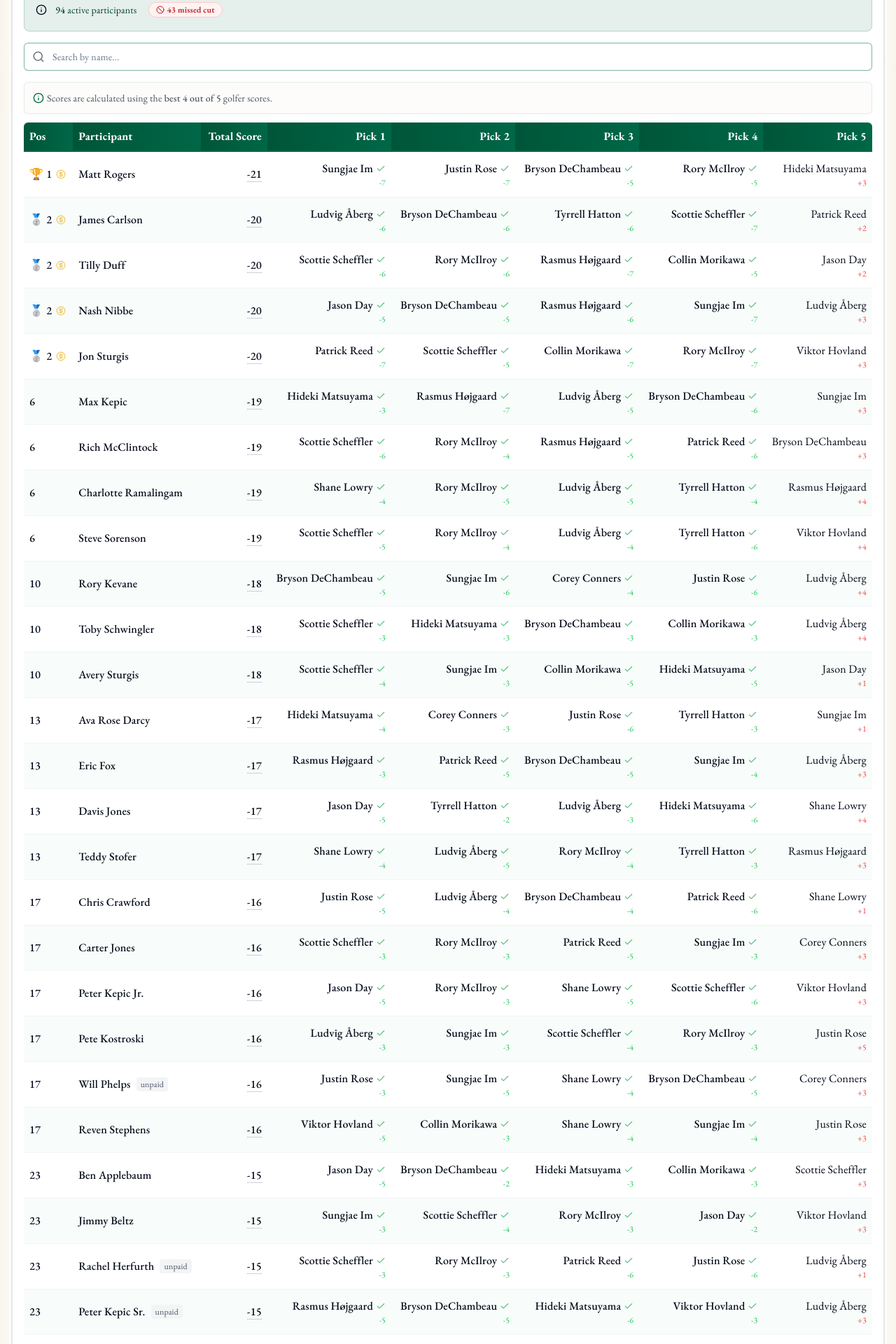
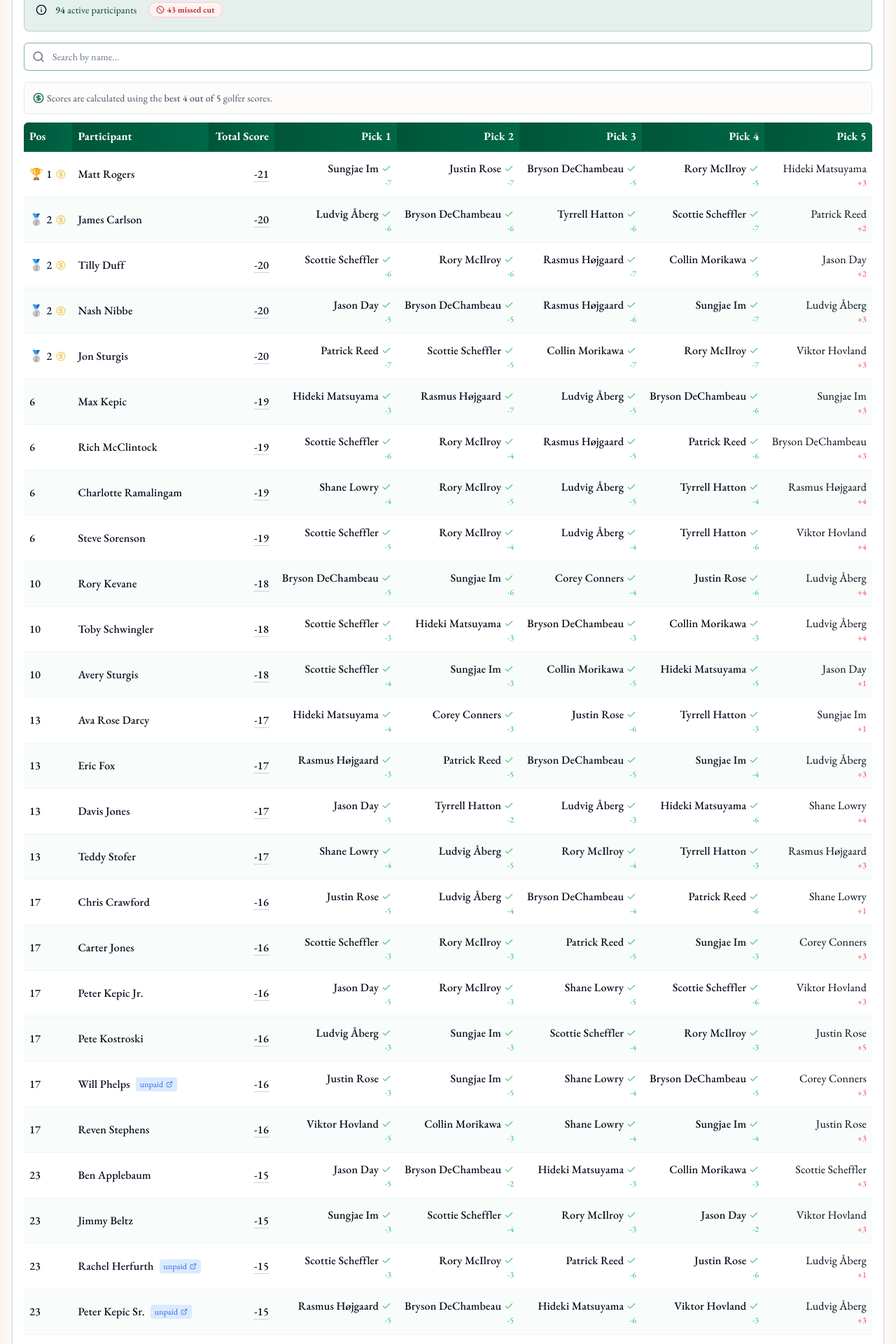
Before and after one commit to jsdarcy2/gordys-masters-leaderboard-live, a React (Vite) app: page / in a window 1280 px wide. Shown: the part 640-2560 px from the top of the page at 70% size. Built offline with nearby package versions, Linux system fonts and the light colour scheme.

Commit message:
Add Venmo payment link for unpaid participants
Adds a Venmo payment link to the PaymentStatus component for unpaid participants, linking to the Venmo profile @gfstofer.

```diff
--- a/src/components/pool/ParticipantTable.tsx
+++ b/src/components/pool/ParticipantTable.tsx
@@ -2,7 +2,7 @@
 import React from "react";
 import { PoolParticipant } from "@/types";
 import { formatGolfScore } from "@/utils/leaderboardUtils";
-import { Check, Ban, CircleDollarSign, Info } from "lucide-react";
+import { Check, Ban, CircleDollarSign, ExternalLink } from "lucide-react";
 import {
   Tooltip,
   TooltipContent,
@@ -34,7 +34,7 @@ const ParticipantTable: React.FC<ParticipantTableProps> = ({ displayStandings, s
   return (
     <div className="overflow-x-auto mt-4">
       <div className="text-sm text-gray-600 mb-3 flex items-center gap-1 bg-masters-cream/30 p-3 rounded-md border border-masters-green/10">
-        <Info size={16} className="text-masters-green" />
+        <CircleDollarSign size={16} className="text-masters-green" />
         <span>
           Scores are calculated using the <span className="font-medium">best 4 out of 5</span> golfer scores.
         </span>
@@ -112,7 +112,24 @@ const ParticipantTable: React.FC<ParticipantTableProps> = ({ displayStandings, s
                     <div className="flex flex-wrap items-center gap-2">
                       {participant.name}
                       {!isPaid && (
-                        <span className="text-xs px-1.5 py-0.5 bg-gray-100 text-gray-600 rounded font-normal">unpaid</span>
+                        <TooltipProvider>
+                          <Tooltip>
+                            <TooltipTrigger asChild>
+                              <a
+                                href="https://venmo.com/gfstofer"
+                                target="_blank"
+                                rel="noopener noreferrer"
+                                className="text-xs px-1.5 py-0.5 bg-blue-100 text-blue-600 rounded font-normal hover:bg-blue-200 transition-colors flex items-center gap-1"
+                              >
+                                <span>unpaid</span>
+                                <ExternalLink size={10} />
+                              </a>
+                            </TooltipTrigger>
+                            <TooltipContent className="bg-blue-600 text-white border-blue-700">
+                              <p className="text-xs">Pay with Venmo @gfstofer</p>
+                            </TooltipContent>
+                          </Tooltip>
+                        </TooltipProvider>
                       )}
                       {missedCut && (
                         <Badge variant="destructive" className="text-xs py-0 px-1.5 h-5 bg-red-100 text-red-700 hover:bg-red-200 hover:text-red-800">
```
